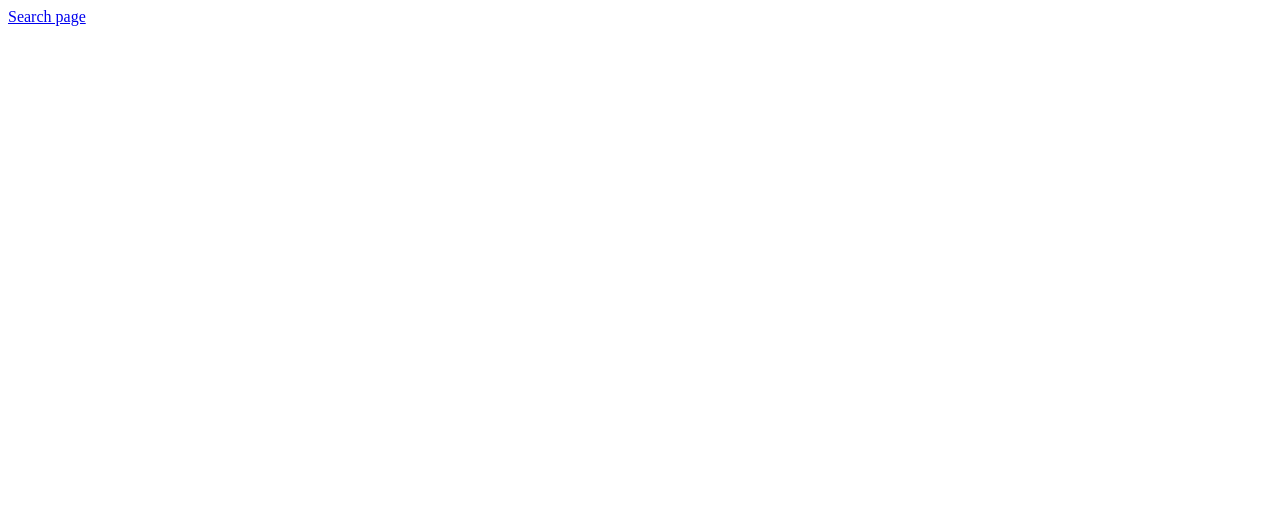
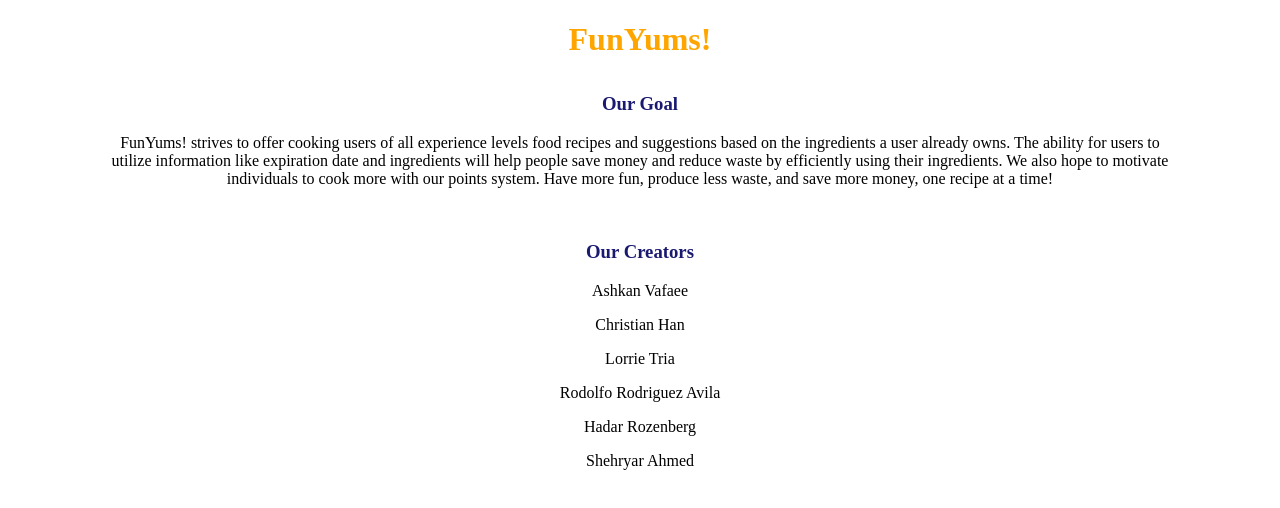
Before and after one commit to rododavid19/461L-FunYums-, an Angular app in the folder funyums/: page /about in a window 1280 px wide. Before the commit this address led to /. Shown: the top 508 px of the page. Built offline with nearby package versions, Linux system fonts and the light colour scheme.

Commit message:
Created About Page
Lorrie Tria :D
Created About Page
Commented out Hadar's Search page link so it doesn't show up on default
Can access About Page by appending /about to local URL

```diff
--- /dev/null
+++ b/funyums/src/app/about/about.component.css
@@ -0,0 +1,21 @@
+
+h1 {
+    color: orange;
+    text-align: center;
+    margin-bottom: 35px;
+}
+
+#GoalParagraph {
+    text-align: center;
+    margin-right: 100px;
+    margin-left: 100px;
+}
+
+h3 {
+    color: #191970;
+    text-align: center;
+}
+
+p{
+    text-align: center;
+}
--- /dev/null
+++ b/funyums/src/app/about/about.component.html
@@ -0,0 +1,65 @@
+<div >
+  <h1>
+    FunYums!
+  </h1>
+  </div>
+
+<div >
+<h3>
+  Our Goal
+</h3>
+</div>
+
+<div>
+<p id = "GoalParagraph">
+  FunYums! strives to offer cooking users of all experience levels food recipes and suggestions
+  based on the ingredients a user already owns. The ability for users to utilize information
+  like expiration date and ingredients will help people save money and reduce waste by efficiently
+  using their ingredients. We also hope to motivate individuals to cook more with our points system.
+  Have more fun, produce less waste, and save more money, one recipe at a time!
+</p>
+</div>
+
+<br>
+
+<div >
+  <h3>
+    Our Creators
+  </h3>
+</div>
+
+<div >
+  <p>
+    Ashkan Vafaee
+  </p>
+</div>
+
+<div >
+  <p>
+    Christian Han
+  </p>
+</div>
+
+<div >
+  <p>
+    Lorrie Tria
+  </p>
+</div>
+
+<div >
+  <p>
+    Rodolfo Rodriguez Avila
+  </p>
+</div>
+
+<div >
+  <p>
+    Hadar Rozenberg
+  </p>
+</div>
+
+<div >
+  <p>
+    Shehryar Ahmed
+  </p>
+</div>
--- /dev/null
+++ b/funyums/src/app/about/about.component.ts
@@ -0,0 +1,15 @@
+import { Component, OnInit } from '@angular/core';
+
+@Component({
+  selector: 'app-about',
+  templateUrl: './about.component.html',
+  styleUrls: ['./about.component.css']
+})
+export class AboutComponent implements OnInit {
+
+  constructor() { }
+
+  ngOnInit() {
+  }
+
+}
--- a/funyums/src/app/app-routing.module.ts
+++ b/funyums/src/app/app-routing.module.ts
@@ -2,10 +2,12 @@ import { NgModule } from '@angular/core';
 import { Routes, RouterModule } from '@angular/router';
 
 import { RecipeSearchComponent} from './recipe-search/recipe-search.component';
+import { AboutComponent } from './about/about.component';
 
 // we need a dashboard component to add here
 const routes: Routes = [
-  {path: 'search', component: RecipeSearchComponent}
+  {path: 'search', component: RecipeSearchComponent},
+  {path: 'about', component: AboutComponent}
 ];
 
 @NgModule({
--- a/funyums/src/app/app.component.html
+++ b/funyums/src/app/app.component.html
@@ -1,6 +1,8 @@
 <!--The content below is only a placeholder and can be replaced.-->
+<!--
 <nav>
   <a routerLink="/search">Search page</a>
 </nav>
+-->
 
 <router-outlet></router-outlet>
--- a/funyums/src/app/app.module.ts
+++ b/funyums/src/app/app.module.ts
@@ -5,11 +5,13 @@ import { AppRoutingModule } from './app-routing.module';
 import { AppComponent } from './app.component';
 import { HttpClientModule } from '@angular/common/http';
 import { RecipeSearchComponent } from './recipe-search/recipe-search.component';
+import { AboutComponent } from './about/about.component';
 
 @NgModule({
   declarations: [
     AppComponent,
-    RecipeSearchComponent
+    RecipeSearchComponent,
+    AboutComponent
   ],
   imports: [
     BrowserModule,
```
Also changed, not shown: funyums/package.json (+12 -12 lines), 2 other files (tests, documents, lock files or other folders).
